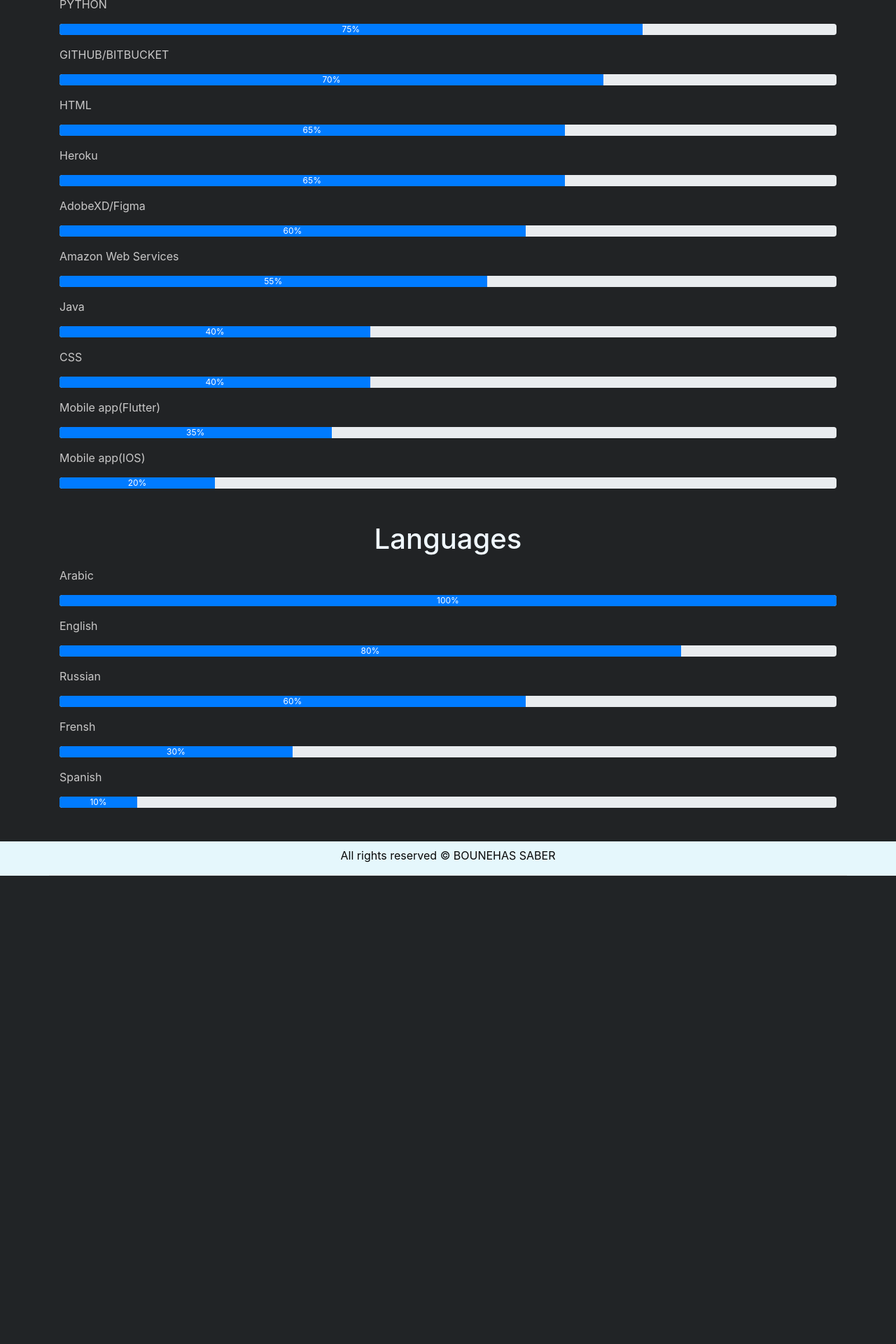
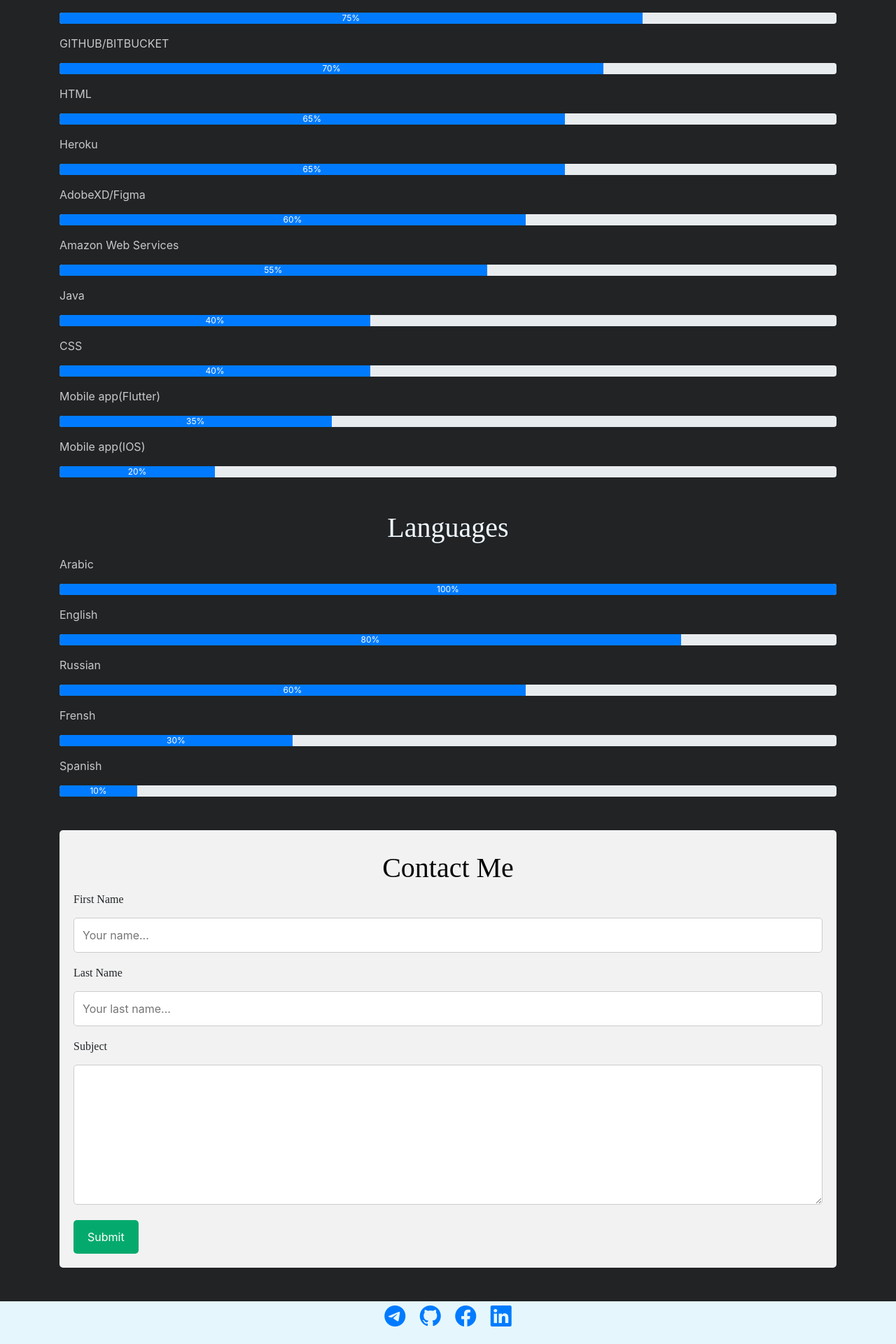
Before and after one commit to SaberHardy/HackathonResume, a Django app: page / in a window 1280 px wide. Shown: the part 2000-3920 px from the top of the page at 70% size. Before the commit the page ends 3251 px from the top, so only its background shows below. Run offline with Django 4.2, Linux system fonts and the light colour scheme; some libraries are stand-ins or nearby versions.

Commit message:
Contact me & Footer

```diff
--- a/resumeApp/templates/home.html
+++ b/resumeApp/templates/home.html
@@ -7,9 +7,9 @@
             <div class="row">
                 <div class="col-md-8 who center">
                     <p class="myname">Hi, I am Saber, a Backend Developer</p>
-                    <button class="favorite styled" type="button">
+                    <a href="#contact-me" class="favorite styled" type="button">
                         Contact Me
-                    </button>
+                    </a>
                     <br>
                     <div class="mt-5">
                         <a href="https://telegram.me/HardyDon" target="_blank">
@@ -53,17 +53,16 @@
             </div>
             <div class="col-md-8">
                 <h4 class="mt-2">Master Degree (2022)</h4>
-                <li>Master degree in field of Digital Technology and Smart Cities.</li>
+                <li>Master degree in field of Digital Technology and Smart Cities -Russia.</li>
 
-                <h4 class="mt-3">Bachelor Degree (2018)</h4>
-                <li>University of Mohamed Khidher of Biskra(Algeria) 2016-2017.</li>
+                <h4 class="mt-3">Bachelor Degree (2017)</h4>
+                <li>University of Mohamed Khidher of Biskra 2016-2017 -Algeria.</li>
             </div>
         </div>
 
         <div class="row my-5">
             <div class="col-md-4">
                 <h1>Online courses</h1>
-                <p>Coursera</p>
             </div>
             <div class="col-md-8 mt-2">
                 <li>Machine Learning - Stanford University - Coursera 2020</li>
@@ -201,13 +200,37 @@
             </div>
         </div>
 
+        {# <div class="progress-bar"/> #}
+
         {#        <div class="progress-bar"/>#}
+        <div class="container-div" id="contact-me">
+            <h1 class="text-center">Contact Me</h1>
+
+            {#        <div class="row justify-content-center">#}
+            {#            <div class="col-lg-10 col-md-10">#}
+            {#                #}
+            {#            </div>#}
+            {#        </div>#}
+            <form action="">
+                <label for="fname" class="mylabel">First Name</label>
+                <input type="text" id="fname" name="firstname" placeholder="Your name...">
+
+                <label for="lname" class="mylabel">Last Name</label>
+                <input type="text" id="lname" name="lastname" placeholder="Your last name...">
+
+                <label for="lname" class="mylabel">Subject</label>
+                <textarea id="subject" name="subject" placeholder="Write your message here..." style="height: 200px;">
+                </textarea>
+                <input type="submit" value="Submit">
+            </form>
             <button class="back-to-top hidden">
                 <svg xmlns="http://www.w3.org/2000/svg" class="back-to-top-icon" fill="none" viewBox="0 0 24 24"
                      stroke="currentColor">
-                <path stroke-linecap="round" stroke-linejoin="round" stroke-width="2" d="M7 11l5-5m0 0l5 5m-5-5v12"/>
+                    <path stroke-linecap="round" stroke-linejoin="round"
+                          stroke-width="2" d="M7 11l5-5m0 0l5 5m-5-5v12">
+                    </path>
                 </svg>
             </button>
-{#        <div class="progress-bar"/>#}
+        </div>
     </div>
 {% endblock %}
--- a/static/css/styles.css
+++ b/static/css/styles.css
@@ -2,12 +2,13 @@ body {
     background-color: #212325;
 }
 
-p, h2, h3, h4, h5, ul, li {
+p, h2, h3, h4, ul, li {
     color: #c9c8c8;
 }
 
 h1 {
     color: aliceblue;
+    font-family: Zapfino;
 }
 
 .ul-items a {
@@ -60,7 +61,7 @@ h1 {
     line-height: 2rem;
 }
 
-.rights {
+.rights, h5 {
     color: #070707;
 }
 
@@ -95,3 +96,79 @@ h1 {
     height: 1rem;
     color: #7ac9f9;
 }
+
+#contact {
+    padding: 100px 0;
+    background: #f3f3f3;
+}
+
+.form__label {
+    font-family: 'Roboto', sans-serif;
+    font-size: 1.2rem;
+    margin-left: 2rem;
+    margin-top: 0.7rem;
+    display: block;
+    transition: all 0.3s;
+    transform: translateY(0rem);
+}
+
+.form__input {
+    font-family: 'Roboto', sans-serif;
+    color: #333;
+    font-size: 1.2rem;
+    margin: 0 auto;
+    padding: 1.5rem 2rem;
+    border-radius: 0.2rem;
+    background-color: rgb(255, 255, 255);
+    border: none;
+    width: 90%;
+    display: block;
+    border-bottom: 0.3rem solid transparent;
+    transition: all 0.3s;
+}
+
+.form__input:placeholder-shown + .form__label {
+    opacity: 0;
+    visibility: hidden;
+    -webkit-transform: translateY(-4rem);
+    transform: translateY(-4rem);
+}
+
+input[type=text], textarea {
+    width: 100%;
+    padding: 12px;
+    border: 1px solid #ccc;
+    border-radius: 5px;
+    box-sizing: border-box;
+    margin-top: 6px;
+    margin-bottom: 16px;
+    resize: vertical;
+}
+
+input[type=submit] {
+    background-color: #04AA6D;
+    color: white;
+    padding: 12px 20px;
+    border: none;
+    border-radius: 5px;
+    cursor: pointer;
+}
+
+input[type=submit]:hover {
+    background-color: #45a049;
+}
+
+.container-div {
+    border-radius: 5px;
+    background-color: #f2f2f2;
+    padding: 20px;
+}
+
+.container-div h1 {
+    margin-top: 10px;
+    color: #070707;
+}
+
+.mylabel {
+    font-family: Zapfino;
+}
--- a/templates/partials/footer.html
+++ b/templates/partials/footer.html
@@ -1,5 +1,20 @@
 <footer style="background-color: #e5f7fc;">
     <div class="container border-bottom">
+
+        <section class="contact-me text-center">
+            <div class="container my-3">
+                <div class="col">
+                    <a href="https://telegram.me/HardyDon" target="_blank">
+                        <i class="bi bi-telegram teleg mx-2"></i></a>
+                    <a href="https://github.com/SaberHardy" target="_blank">
+                        <i class="bi bi-github teleg mx-2"></i></a>
+                    <a href="https://www.facebook.com/saberbounehas" target="_blank">
+                        <i class="bi bi-facebook teleg mx-2"></i></a>
+                    <a href="https://www.linkedin.com/in/saberbounehas/" target="_blank">
+                        <i class="bi bi-linkedin teleg mx-2"></i></a>
+                </div>
+            </div>
+        </section>
         <div class="row">
             <div class="col-md-12 col-sm-12">
                 <div class="row">
@@ -11,4 +26,5 @@
             </div>
         </div>
     </div>
+
 </footer>
```
Lines whose indentation alone changed are shown as unchanged.
